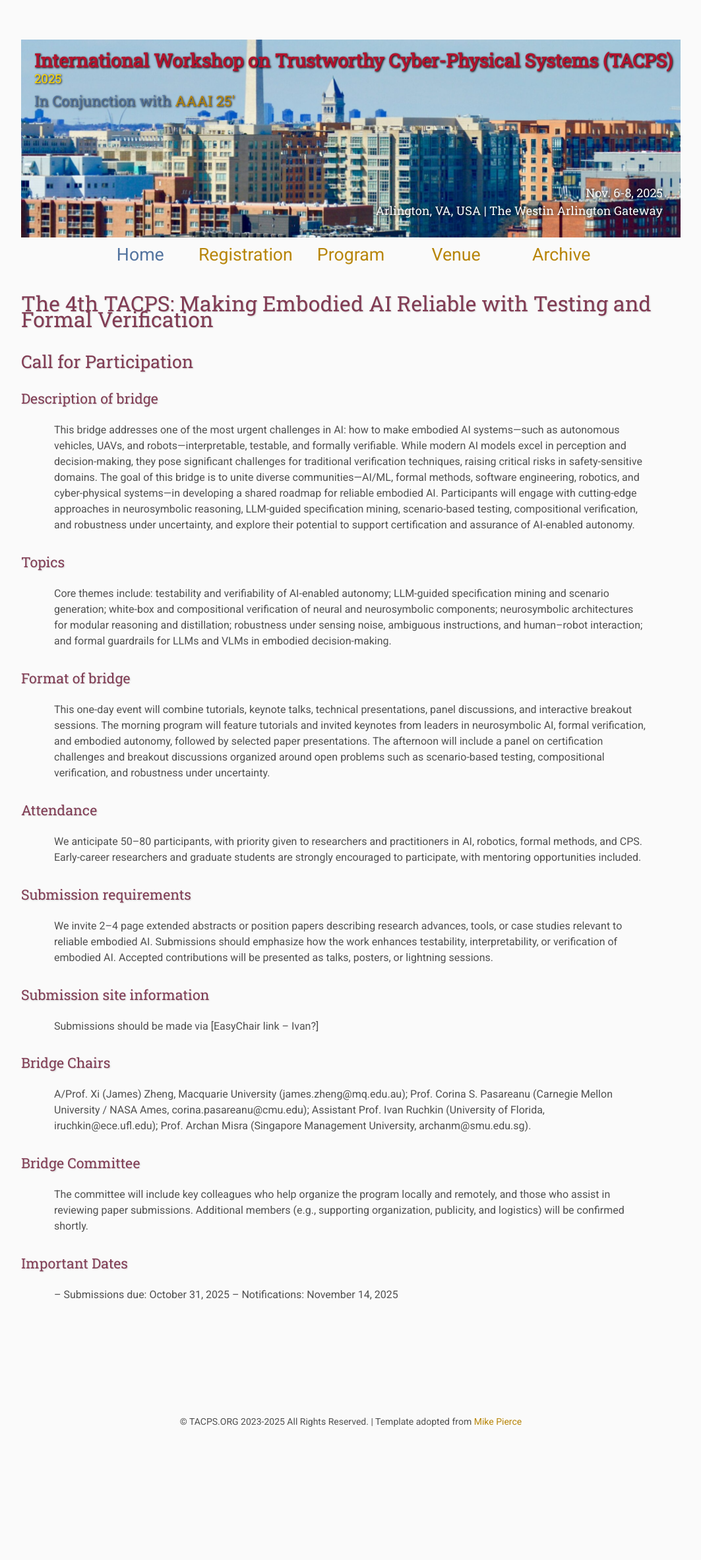
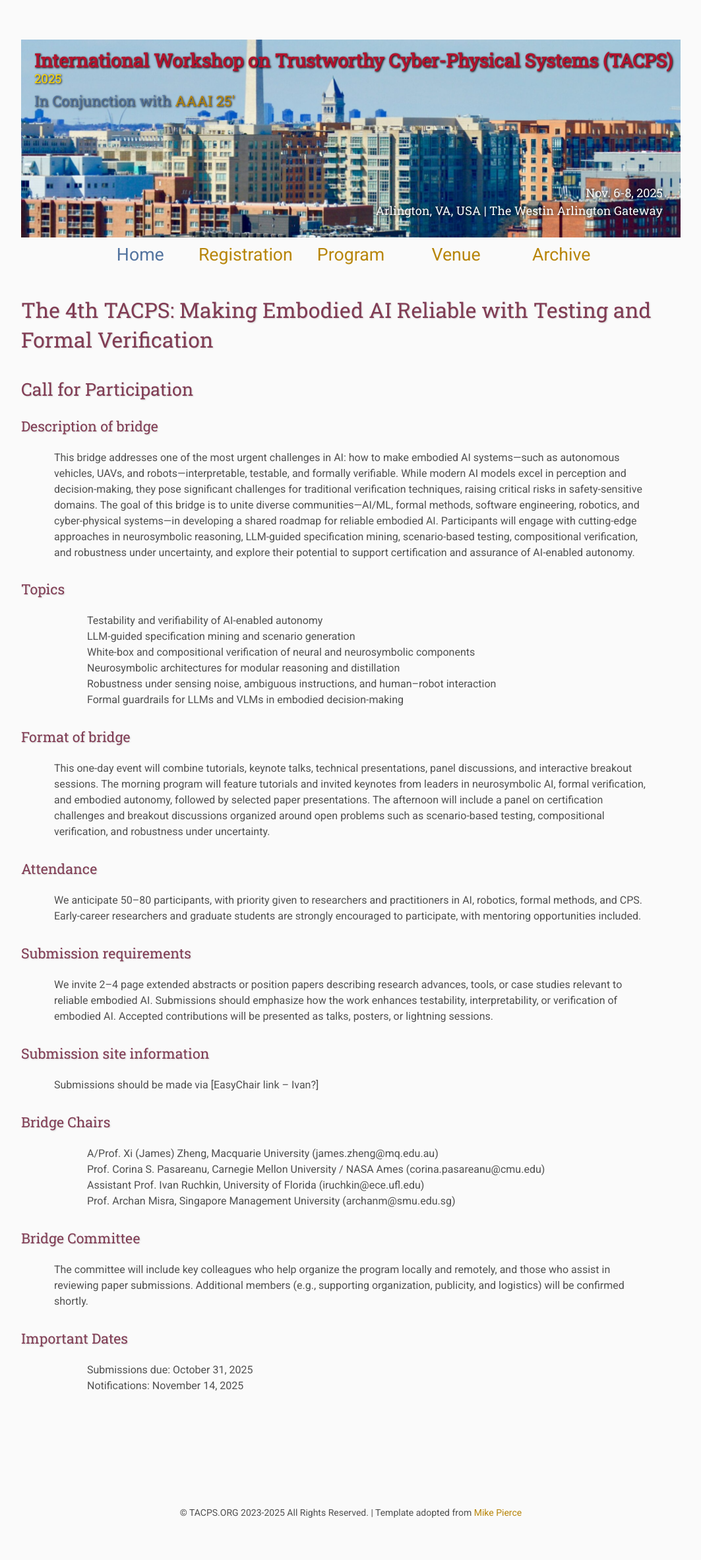
Before and after one commit to ITSEG-MQ/tacps, a Jekyll site: the page built from index.html, in a window 1280 px wide. Shown: the whole page at 66% size, without its empty margins (108-1171 px from the left). Built offline with Jekyll 4.4.1, drawn with Linux system fonts in a browser that asks for light colours; before the commit the page ends 2227 px from its top, so only the background shows below that.

Commit message:
Update index.html

```diff
--- a/index.html
+++ b/index.html
@@ -3,6 +3,14 @@ layout: default
 title: Home
 nav: home
 ---
+
+<style>
+/* 修复 h2 标题换行重叠问题 */
+h2 {
+    line-height: 1.4;
+    word-break: break-word;
+}
+</style>
 
 <h2>The 4th TACPS: Making Embodied AI Reliable with Testing and Formal Verification</h2>
 
@@ -15,81 +23,50 @@ nav: home
 </p>
 
 <h4>Topics</h4>
-
-<p>
-    Core themes include: testability and verifiability of AI-enabled autonomy; LLM-guided specification mining and scenario generation; white-box and compositional verification of neural and neurosymbolic components; neurosymbolic architectures for modular reasoning and distillation; robustness under sensing noise, ambiguous instructions, and human–robot interaction; and formal guardrails for LLMs and VLMs in embodied decision-making.
-</p>
+<ul>
+    <li>Testability and verifiability of AI-enabled autonomy</li>
+    <li>LLM-guided specification mining and scenario generation</li>
+    <li>White-box and compositional verification of neural and neurosymbolic components</li>
+    <li>Neurosymbolic architectures for modular reasoning and distillation</li>
+    <li>Robustness under sensing noise, ambiguous instructions, and human–robot interaction</li>
+    <li>Formal guardrails for LLMs and VLMs in embodied decision-making</li>
+</ul>
 
 <h4>Format of bridge</h4>
-
 <p>
     This one-day event will combine tutorials, keynote talks, technical presentations, panel discussions, and interactive breakout sessions. The morning program will feature tutorials and invited keynotes from leaders in neurosymbolic AI, formal verification, and embodied autonomy, followed by selected paper presentations. The afternoon will include a panel on certification challenges and breakout discussions organized around open problems such as scenario-based testing, compositional verification, and robustness under uncertainty.
 </p>
 
 <h4>Attendance</h4>
-
 <p>
     We anticipate 50–80 participants, with priority given to researchers and practitioners in AI, robotics, formal methods, and CPS. Early-career researchers and graduate students are strongly encouraged to participate, with mentoring opportunities included.
 </p>
 
 <h4>Submission requirements</h4>
-
 <p>
     We invite 2–4 page extended abstracts or position papers describing research advances, tools, or case studies relevant to reliable embodied AI. Submissions should emphasize how the work enhances testability, interpretability, or verification of embodied AI. Accepted contributions will be presented as talks, posters, or lightning sessions.
 </p>
 
 <h4>Submission site information</h4>
-
 <p>
     Submissions should be made via [EasyChair link – Ivan?]
 </p>
 
 <h4>Bridge Chairs</h4>
-
-<p>
-    A/Prof. Xi (James) Zheng, Macquarie University (james.zheng@mq.edu.au);
-Prof. Corina S. Pasareanu (Carnegie Mellon University / NASA Ames, corina.pasareanu@cmu.edu);
-Assistant Prof. Ivan Ruchkin (University of Florida, iruchkin@ece.ufl.edu);
-Prof. Archan Misra (Singapore Management University, archanm@smu.edu.sg).
-</p>
+<ul>
+    <li>A/Prof. Xi (James) Zheng, Macquarie University (james.zheng@mq.edu.au)</li>
+    <li>Prof. Corina S. Pasareanu, Carnegie Mellon University / NASA Ames (corina.pasareanu@cmu.edu)</li>
+    <li>Assistant Prof. Ivan Ruchkin, University of Florida (iruchkin@ece.ufl.edu)</li>
+    <li>Prof. Archan Misra, Singapore Management University (archanm@smu.edu.sg)</li>
+</ul>
 
 <h4>Bridge Committee</h4>
-
 <p>
     The committee will include key colleagues who help organize the program locally and remotely, and those who assist in reviewing paper submissions. Additional members (e.g., supporting organization, publicity, and logistics) will be confirmed shortly.
 </p>
 
 <h4>Important Dates</h4>
-
-<p>
-    – Submissions due: October 31, 2025
-– Notifications: November 14, 2025
-</p>
-
-
-<!-- this is for sponsors
-<h2>Sponsors</h2>
-    <p>
-        We thank the following sponsors for their support.
-    </p>
-    <table class="sponsors">
-        <tr>
-            <td class="sponsor">
-                <a href="http://www.eyebleach.me/">
-                    <img src="assets/kitten1.jpg" alt="First Sponsor Name">
-                </a>
-            </td>
-            <td class="sponsor">
-                <a href="http://www.eyebleach.me/">
-                    <img src="assets/kitten2.jpg" alt="Second Sponsor Name" style="width: 80%">
-                </a>
-            </td>
-            <td class="sponsor">
-                <a href="http://www.eyebleach.me/">
-                    <img src="assets/kitten3.jpg" alt="Third Sponsor Name">
-                </a>
-            </td>
-        </tr>
-    </table>
-
--->
+<ul>
+    <li>Submissions due: October 31, 2025</li>
+    <li>Notifications: November 14, 2025</li>
+</ul>
```
